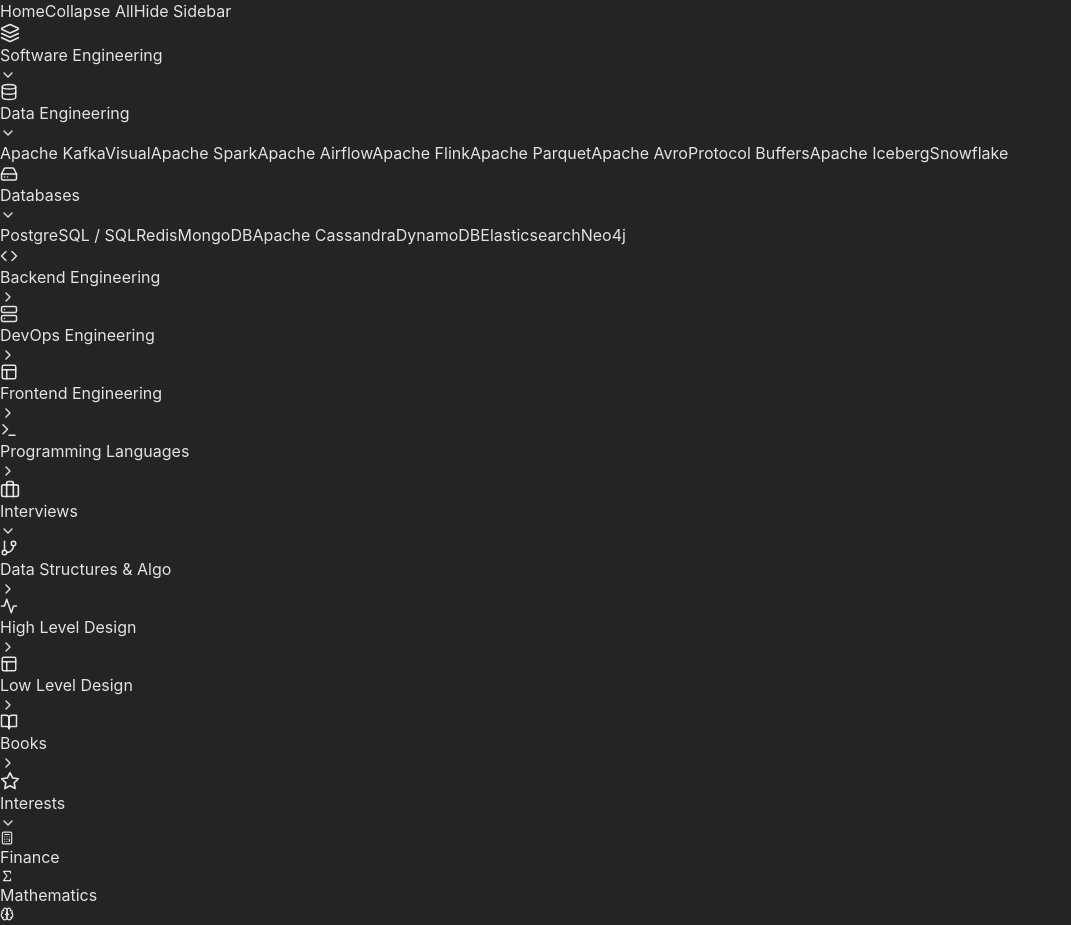
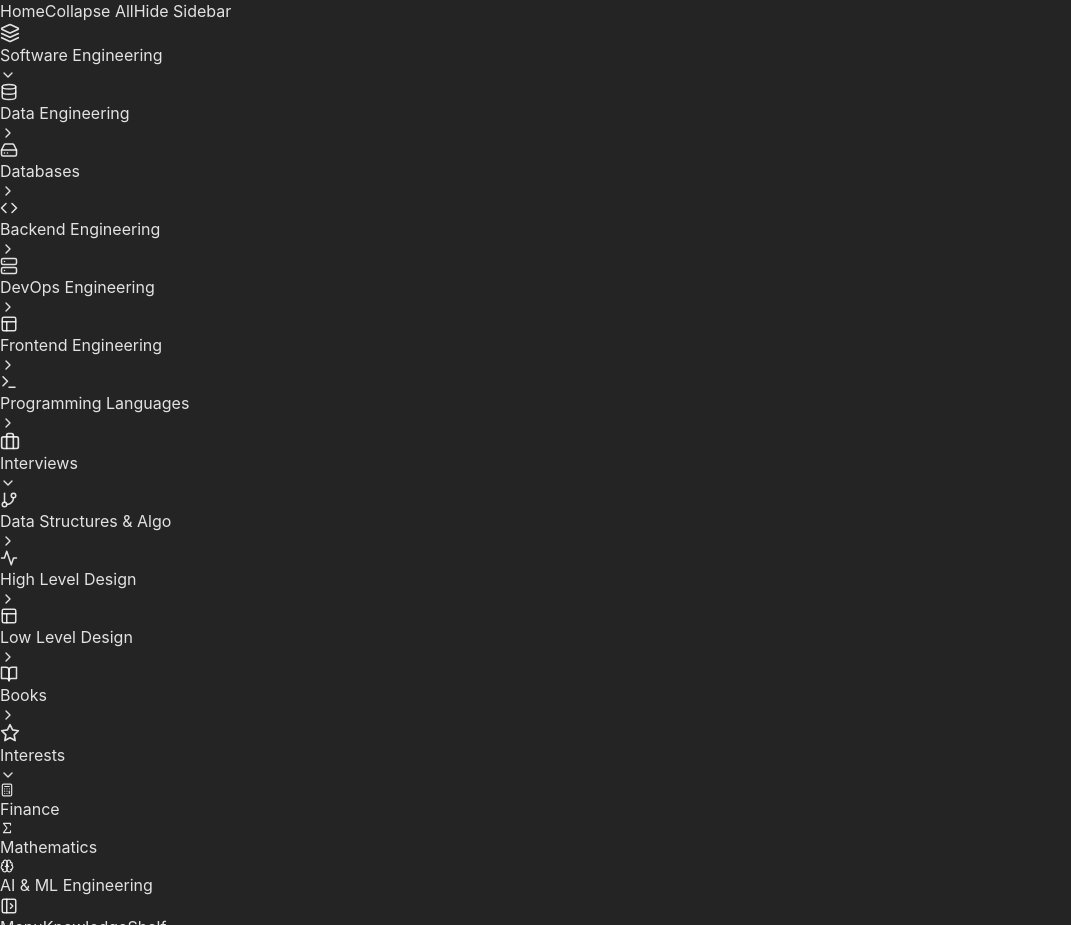
Before and after one commit to Insh72amim/mylearningcollection, a React (Vite) app: page / in a window 1280 px wide. Shown: the part 1085-2010 px from the top of the page, without its empty margins (0-1071 px from the left). Built offline with nearby package versions, Linux system fonts and the light colour scheme.

Commit message:
feat: Initialize expandedCategories state as an empty array for Layout component

```diff
--- a/src/components/Layout.jsx
+++ b/src/components/Layout.jsx
@@ -18,10 +18,7 @@ const Layout = () => {
   const [expandedSuperCategories, setExpandedSuperCategories] = useState(() =>
     superCategories.map((group) => group.id)
   );
-  const [expandedCategories, setExpandedCategories] = useState([
-    "data-engineering",
-    "databases",
-  ]);
+  const [expandedCategories, setExpandedCategories] = useState([]);
 
   const categoryMap = useMemo(() => {
     const map = new Map();
```
